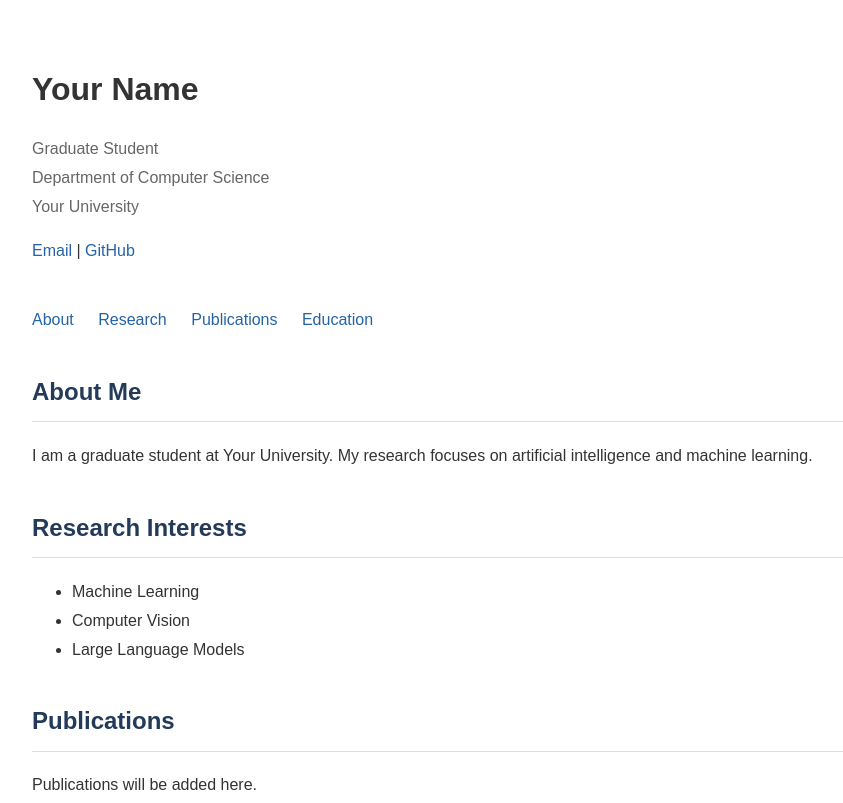
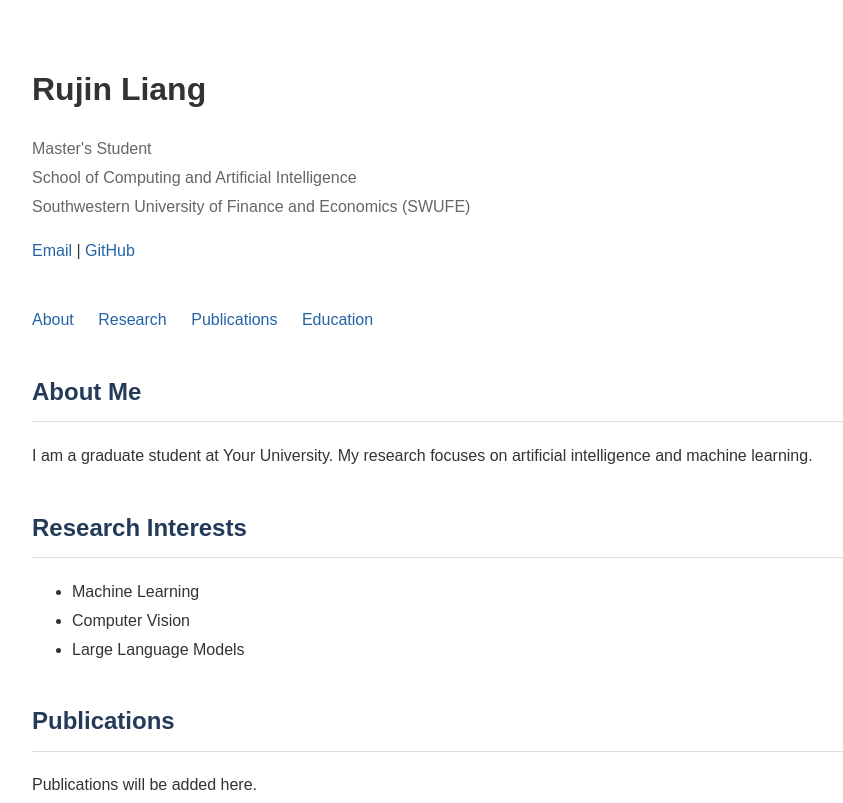
Before and after one commit to JJl624/JJl624.github.io, a plain HTML site: page index.html in a window 1280 px wide. Shown: the top 803 px of the page, without its empty margins (183-1026 px from the left). Drawn offline with Linux system fonts and the light colour scheme.

Commit message:
Update profile information in index.html

```diff
--- a/index.html
+++ b/index.html
@@ -53,11 +53,13 @@
 
   <div class="profile">
     <div>
-      <h1>Your Name</h1>
+
+      <h1>Rujin Liang</h1>
+
       <p class="subtitle">
-        Graduate Student<br>
-        Department of Computer Science<br>
-        Your University
+        Master's Student<br>
+        School of Computing and Artificial Intelligence<br>
+        Southwestern University of Finance and Economics (SWUFE)
       </p>
       <p>
         <a href="mailto:you@example.com">Email</a> |
```
